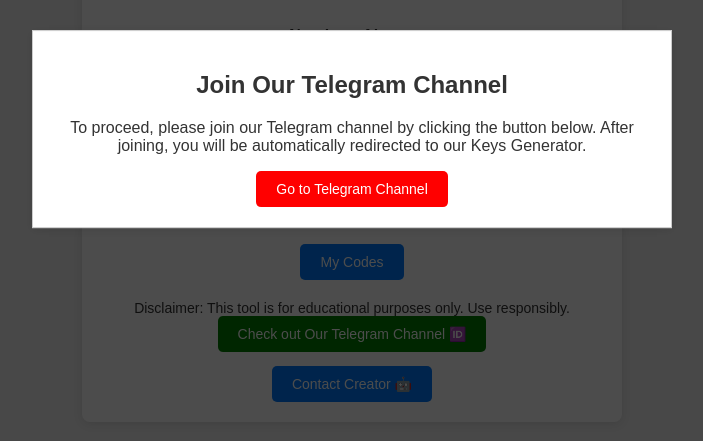
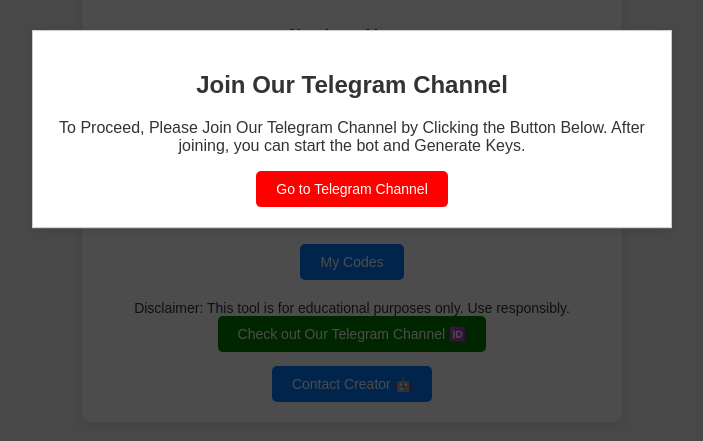
Before and after one commit to pra-vee-n/hamster_key, a plain HTML site: page index.html in a window 1280 px wide. Shown: the part 271-712 px from the top of the page, without its empty margins (288-991 px from the left). Drawn offline with Linux system fonts and the light colour scheme.

Commit message:
Update index.html

```diff
--- a/index.html
+++ b/index.html
@@ -11,7 +11,7 @@
     <div class="overlay" id="myOverlay">
         <div class="popup">
             <h2>Join Our Telegram Channel</h2>
-            <p>To proceed, please join our Telegram channel by clicking the button below. After joining, you will be automatically redirected to our Keys Generator.</p>
+            <p>To Proceed, Please Join Our Telegram Channel by Clicking the Button Below. After joining, you can start the bot and Generate Keys.</p>
             <a href="https://t.me/+vVyb3c94gEUzM2Fl" target="_blank">
                 <button class="red-button">Go to Telegram Channel</button>
             </a>
```
